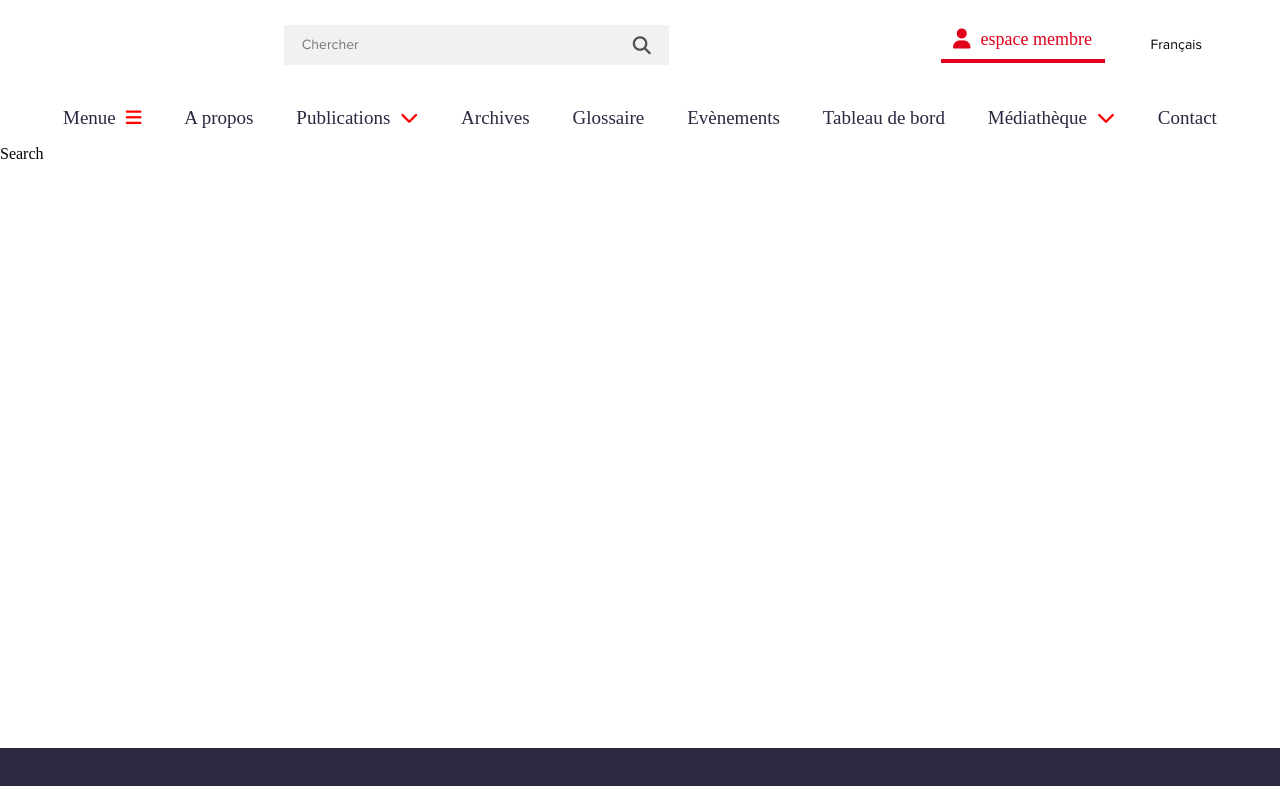
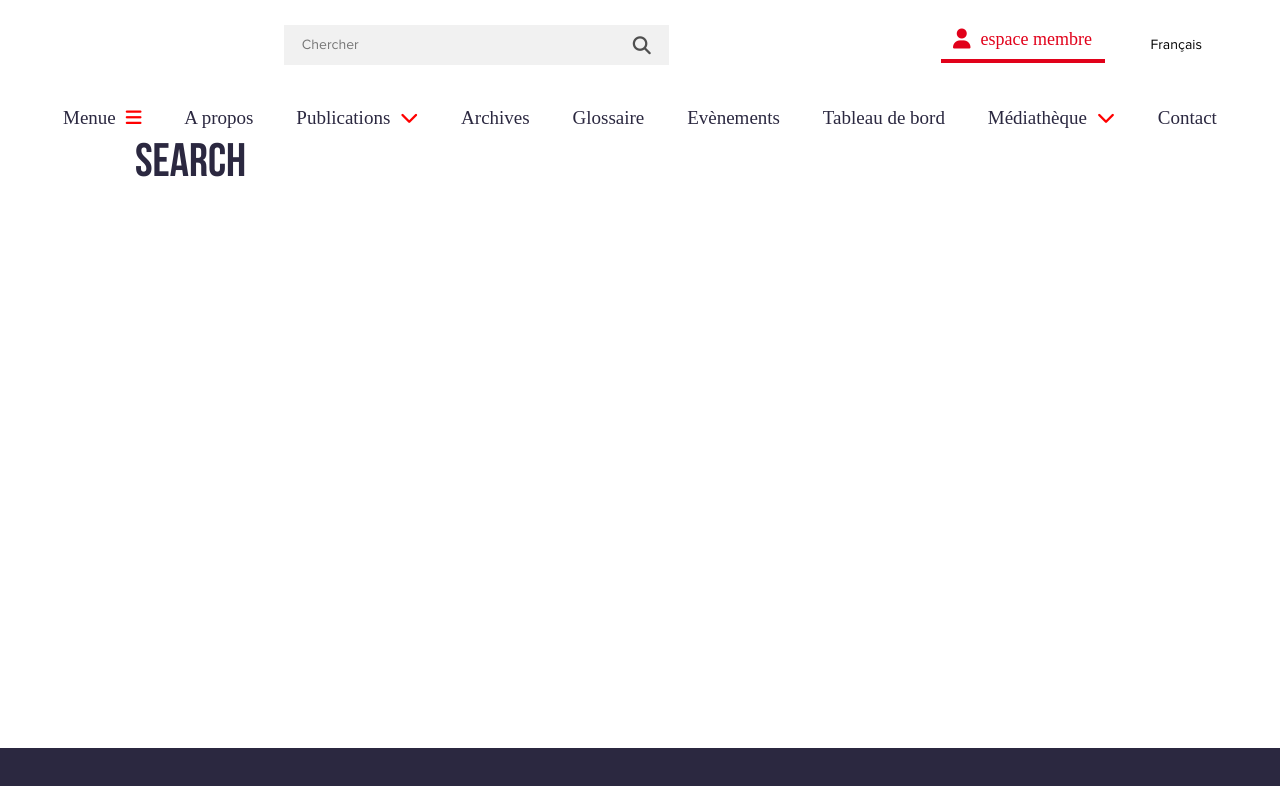
Before and after one commit to tarekguermazi/buildfront0602, a React (Create React App) app: page /search in a window 1280 px wide. Shown: the top 786 px of the page. Built offline with nearby package versions, Linux system fonts and the light colour scheme.

Commit message:
boilerplate styling and section layout

```diff
--- a/src/view/Search/Search.tsx
+++ b/src/view/Search/Search.tsx
@@ -1,7 +1,16 @@
 import React from 'react'
+// STYLES
+import SearchLayout from './styles/SearchLayout'
+// COMPONENTS
+
+// OTHER
 
 export default function Search() {
     return (
-        <div>Search</div>
+        <SearchLayout>
+            <section className='wideContent'>
+                <h1>SEARCH</h1>
+            </section>
+        </SearchLayout>
     )
 }
--- /dev/null
+++ b/src/view/Search/styles/SearchLayout.tsx
@@ -0,0 +1,11 @@
+import React from 'react'
+import styled from "styled-components"
+
+const SearchLayout = styled.section`
+    height: 100%;
+    .wideContent{
+        padding: 0 5rem;
+    }
+
+`;
+export default SearchLayout;
```
